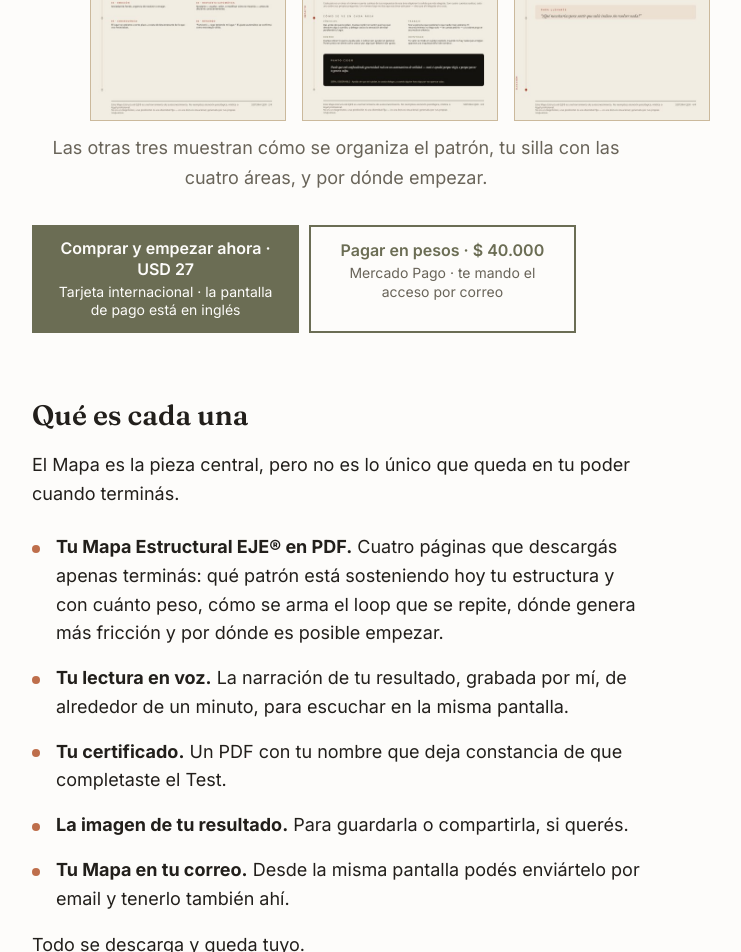
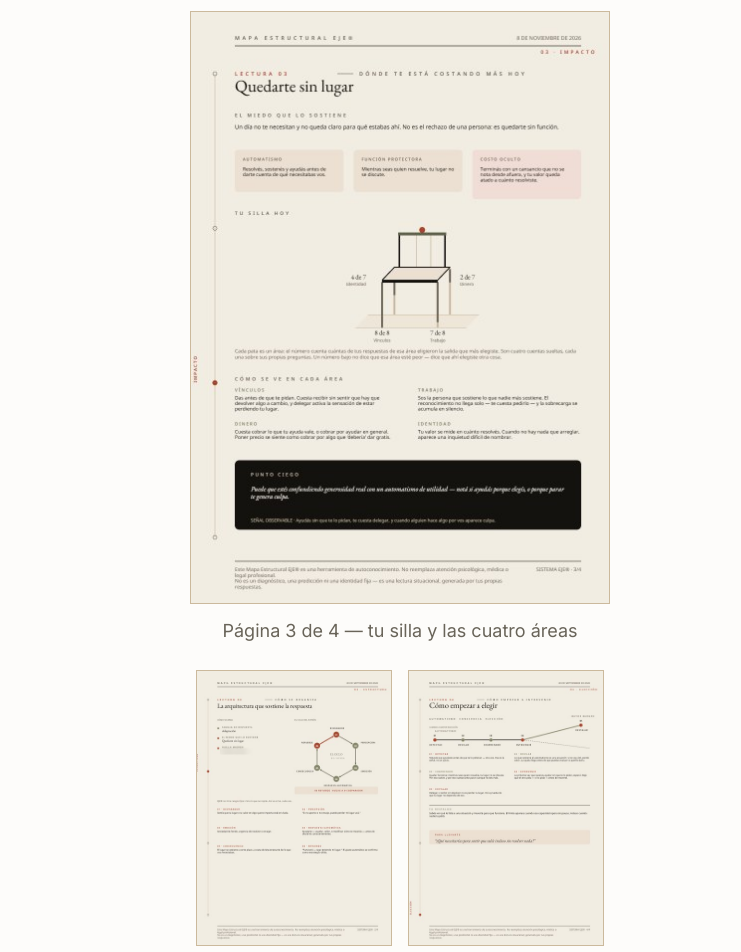
Before and after one commit to smirgonzalez-ops/sol-mir-web, a Next.js app: page /test in a window 1280 px wide. Shown: the part 4160-5112 px from the top of the page, without its empty margins (240-981 px from the left). Built offline with nearby package versions, Linux system fonts and the light colour scheme.

Commit message:
Dar visibilidad a la silla en la página del Test (#4)
* Destacar la silla del Mapa en la página del Test

* Adaptar la muestra de la silla a móvil y escritorio

```diff
--- a/app/globals.css
+++ b/app/globals.css
@@ -894,6 +894,36 @@ footer .muted,
   margin-right: auto;
 }
 
+.mapa-silla-destacada {
+  margin: 2.5rem auto 1rem;
+  text-align: center;
+  max-width: 620px;
+}
+
+.mapa-silla-destacada h4 {
+  margin-bottom: 0.75rem;
+}
+
+.mapa-silla-destacada p {
+  max-width: 540px;
+  margin-left: auto;
+  margin-right: auto;
+}
+
+.mapa-silla-destacada img {
+  display: block;
+  width: 100%;
+  max-width: 420px;
+  height: auto;
+  margin: 1.25rem auto 0.75rem;
+  border: 1px solid var(--light-grey);
+}
+
+.mapa-tiras-dos {
+  grid-template-columns: repeat(2, minmax(0, 196px));
+  justify-content: center;
+}
+
 .mapa-tiras img {
   width: 100%;
   height: auto;
--- a/app/test/page.js
+++ b/app/test/page.js
@@ -289,12 +289,19 @@ export default function Test() {
           <a href="/mapa-1b.jpg" target="_blank" rel="noopener noreferrer" aria-label="Abrir muestra de la primera página del Mapa en tamaño completo"><Image className="mapa-muestra" src="/mapa-1b.jpg" width={880} height={1243} sizes="(max-width: 700px) 100vw, 620px" alt="Primera página del Mapa Estructural EJE®: el patrón dominante con su nombre, tu Pulso con los cinco porcentajes, y lo que podés, lo que te cuesta y qué movimiento es posible." /></a>
           <p className="muted" style={{textAlign: 'center'}}>Página 1 de 4 — lo que está activo hoy</p>
 
-          <div className="mapa-tiras">
-            <Image src="/mapa-2b.jpg" width={420} height={594} sizes="(max-width: 700px) 30vw, 196px" alt="Vista parcial de la página 2 del Mapa Estructural" />
-            <Image src="/mapa-3.jpg" width={420} height={594} sizes="(max-width: 700px) 30vw, 196px" alt="Página 3 del Mapa Estructural EJE®: tu silla, con cuántas de tus respuestas de cada área eligieron tu salida más frecuente." />
-            <Image src="/mapa-4.jpg" width={420} height={594} sizes="(max-width: 700px) 30vw, 196px" alt="Vista parcial de la página 4 del Mapa Estructural" />
+          <div className="mapa-silla-destacada">
+            <h4>Tu silla: las cuatro áreas de tu vida</h4>
+            <p>Vínculos, Trabajo, Dinero e Identidad. Esta página muestra cómo aparecen tus respuestas en cada área. Las decisiones atraviesan las cuatro.</p>
+            <a href="/mapa-3.jpg" target="_blank" rel="noopener noreferrer" aria-label="Abrir la página de la silla en tamaño completo">
+              <Image src="/mapa-3.jpg" width={420} height={594} sizes="(max-width: 700px) 92vw, 420px" alt="Página 3 del Mapa Estructural EJE®: una silla con cuatro patas que representan Vínculos, Trabajo, Dinero e Identidad." />
+            </a>
+            <p className="muted">Página 3 de 4 — tu silla y las cuatro áreas</p>
           </div>
-          <p className="muted" style={{textAlign: 'center', marginTop: '0.75rem'}}>Las otras tres muestran cómo se organiza el patrón, tu silla con las cuatro áreas, y por dónde empezar.</p>
+          <div className="mapa-tiras mapa-tiras-dos">
+            <Image src="/mapa-2b.jpg" width={420} height={594} sizes="(max-width: 700px) 45vw, 196px" alt="Vista parcial de la página 2 del Mapa Estructural" />
+            <Image src="/mapa-4.jpg" width={420} height={594} sizes="(max-width: 700px) 45vw, 196px" alt="Vista parcial de la página 4 del Mapa Estructural" />
+          </div>
+          <p className="muted" style={{textAlign: 'center', marginTop: '0.75rem'}}>Las otras páginas muestran cómo se organiza el patrón y por dónde empezar.</p>
 
           {/* Entre el botón del comienzo y el del cuerpo había seis pantallas
               de teléfono sin ninguno, y acá adentro estaba lo único que muestra
```
